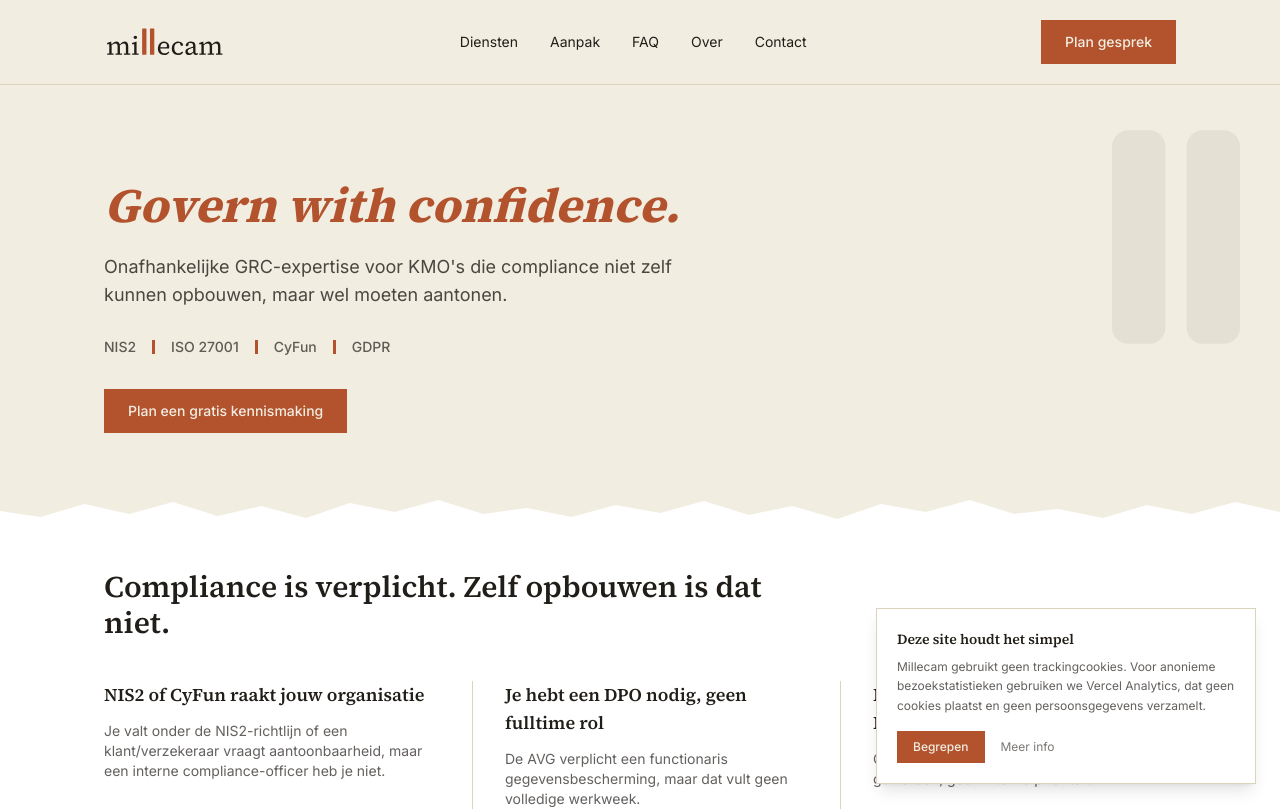
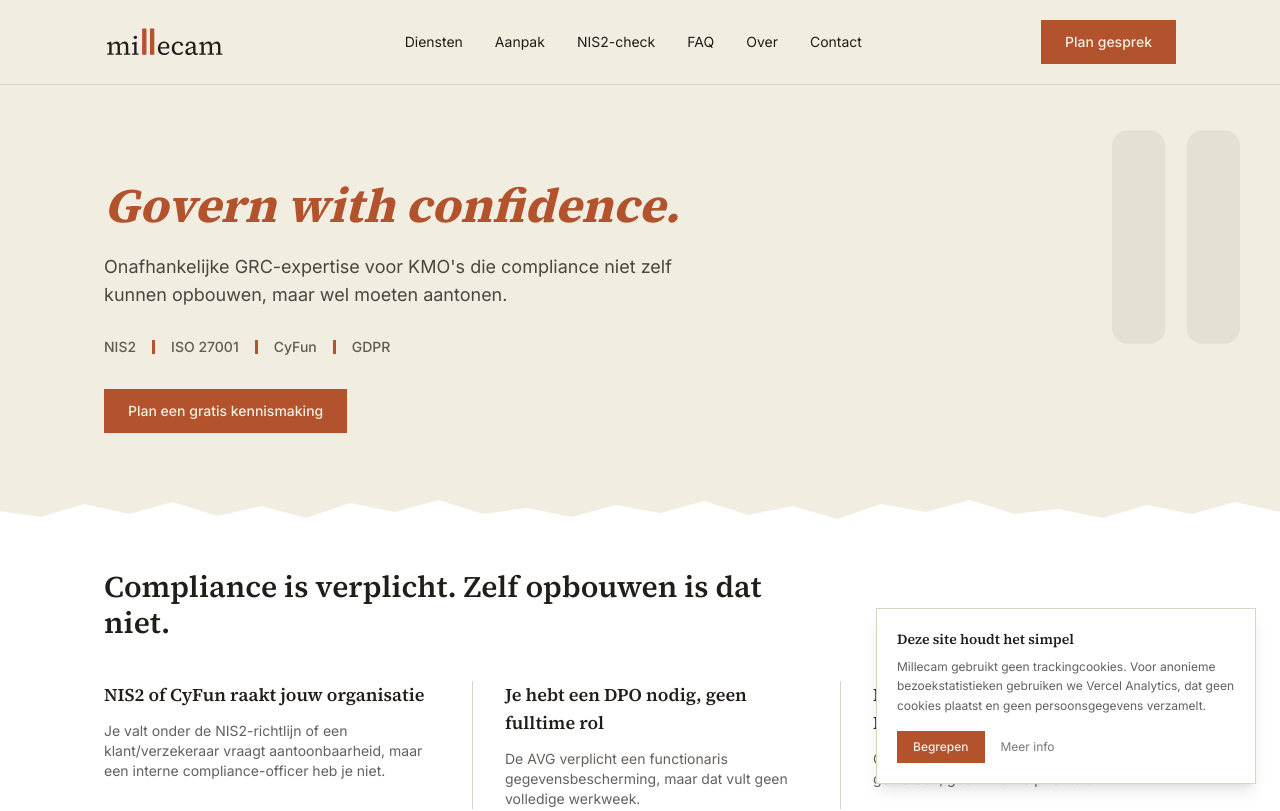
Before and after one commit to KamelenPanda/millecam, a Next.js app: page / in a window 1280 px wide. Shown: the top 811 px of the page. Built offline with nearby package versions, Linux system fonts and the light colour scheme.

Commit message:
Update Nav.tsx

```diff
--- a/components/Nav.tsx
+++ b/components/Nav.tsx
@@ -6,6 +6,7 @@ import MobileMenu from "./MobileMenu";
 const LINKS = [
   { href: "/diensten", label: "Diensten" },
   { href: "/aanpak", label: "Aanpak" },
+  { href: "/nis2-check", label: "NIS2-check" },
   { href: "/veelgestelde-vragen", label: "FAQ" },
   { href: "/over", label: "Over" },
   { href: "/contact", label: "Contact" },
```
